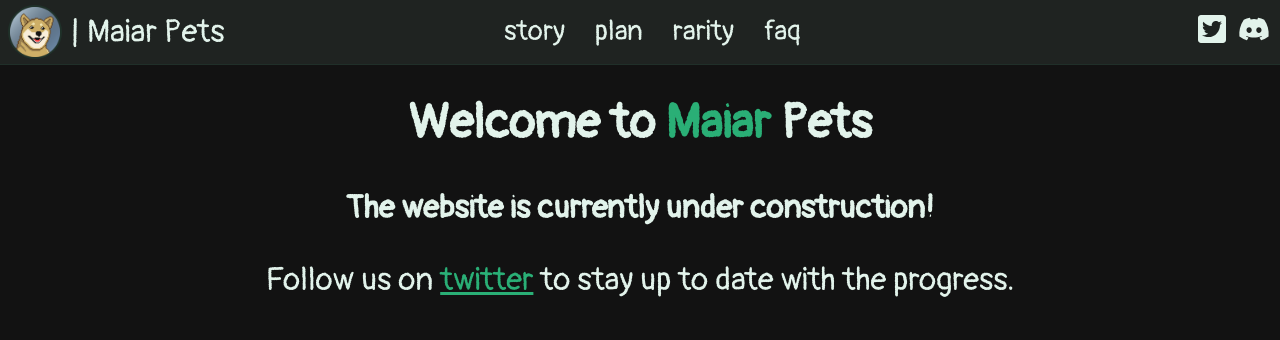
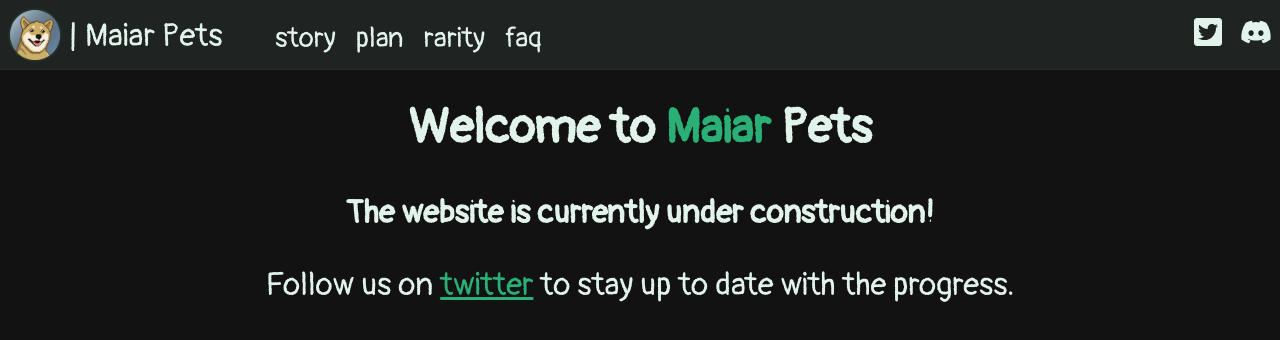
Before and after one commit to theodornitu/nextjs_maiarPets, a Next.js app: page / in a window 1280 px wide. Shown: the top 340 px of the page. Built offline with nearby package versions, Linux system fonts and the light colour scheme.

Commit message:
Kidna finished the dropdown menu for mobile view, it's working now

```diff
--- a/components/Nav.js
+++ b/components/Nav.js
@@ -1,6 +1,3 @@
-// Components import
-import Dropdown from './Dropdown';
-
 // React/Next libs import
 import React, { useState } from 'react';
 import Link from 'next/link'
@@ -20,34 +17,19 @@
 
   return (
     <header>
-      <nav className={click ? navStyles['navActive'] : navStyles['nav']}>
-        <div className={click ? navStyles['containerActive'] : navStyles['container']}>
+      <nav className={navStyles['nav']}>
         {/* Logo */}
-          <a className={navStyles.logo}>
+        <div className={navStyles.logo}>
           <Link href='/' onClick={closeMobileMenu}>
             <Image src="/MaiarPet1.png" alt="MaiarPet #1" width={50} height={50} />
           </Link>
-          </a>
-          <a className={navStyles.pageTitle}>
-            <Link href='/' onClick={closeMobileMenu}>| Maiar Pets</Link>
-          </a>
-          {/* Nav menu */}
-          <ul className={click ? navStyles['menuActive'] : navStyles['menu']}>
-            <li className={navStyles.item}>
-              <Link href='/' onClick={closeMobileMenu}>story</Link>
-            </li>
-            <li className={navStyles.item}>
-              <Link href='/plan' onClick={closeMobileMenu}>plan</Link>
-            </li>
-            <li className={navStyles.item}>
-              <Link href='/rarity' onClick={closeMobileMenu}>rarity</Link>
-            </li>
-            <li className={navStyles.item}>
-                <Link href='/faq' onClick={closeMobileMenu}>faq</Link>
-              </li>
-          </ul>
+        </div>
+        {/* Title */}
+        <div className={navStyles.pageTitle}>
+          <Link href='/' onClick={closeMobileMenu}>| Maiar Pets </Link>
+        </div>
         {/* Socials links */}
-          <a className={navStyles.socials}>
+        <div className={navStyles.socials}>
           <li>
             <Link href='https://twitter.com/maiar_pets'>
               <FaTwitterSquare />
@@ -61,8 +43,22 @@
           <li className={navStyles['menuIcon']} onClick={handleClick}>
             <FaBars />
           </li>
-          </a>
         </div>
+        {/* Nav menu */}
+        <ul className={click ? navStyles['menuActive'] : navStyles['menu']}>
+          <li className={navStyles['item']}>
+            <Link href='/' onClick={closeMobileMenu}>story</Link>
+          </li>
+          <li className={navStyles['item']}>
+            <Link href='/plan' onClick={closeMobileMenu}>plan</Link>
+          </li>
+          <li className={navStyles['item']}>
+            <Link href='/rarity' onClick={closeMobileMenu}>rarity</Link>
+          </li>
+          <li className={navStyles['item']}>
+            <Link href='/faq' onClick={closeMobileMenu}>faq</Link>
+          </li>
+        </ul>
       </nav>
     </header>
   )
--- a/styles/Nav.module.css
+++ b/styles/Nav.module.css
@@ -1,75 +1,25 @@
 /* Navigation ribbon */
 .nav {
-  display: flex;
-  flex-wrap: wrap;
-  align-items: center;
-  justify-content: space-between;
-  padding: 0;
-  margin: 0;
-  top: 0;
-  height: 65px;
+  /* display: flex; */
+  /* justify-content: start; */
+  /* align-items: center; */
+  height: 70px;
   background: #1f2321 ;
   border-bottom: 1px solid #202f29;
-}
-
-.navActive {
-  height: auto;
-  background: #1f2321 ;
-  border-bottom: 1px solid #202f29;
-}
-
-/* Container for logo, menu, socials */
-.container {
-  display: flex;
-  align-items: center;
-  justify-content: space-between;
-  width: 100%;
-  margin-right: auto;
-  margin-left: auto;
-}
-
-/* Menu list with page links */
-.menu {
-  display: grid;
-  grid-template-columns: repeat(4,auto);
-  grid-gap: 10px;
-  margin-left: -5vw;
-  list-style: none;
-  text-align: center;
-  width: auto;
-  justify-content: center;
-  margin-right: 2rem;
-}
-
-/* Navigation pages (individual) */
-.item {
-  display: flex;
-  flex-wrap: wrap;
-  padding-left: 0;
-  list-style: none;
-  margin: 0px 35px 0px -15px;
-  font-size: 1.75rem;
-  font-family: pangolinregular, sans-serif;
-  color: #e2f3eb;
-}
-.item:hover
-{
-  color: #2aaf76;
-  box-shadow: 0px 2px 0px #2aaf76;
-  transition: all 0.3s ease-in-out;
+  z-index: 5;
 }
 
 /* Maiar Pets logo */
 .logo {
   display: flex;
   position: fixed;
-  margin-left: 0.5rem;
-  margin-top:  0.5rem;
-  margin-bottom: 0.5rem;
+  align-items: center;
+  margin: 0.5rem;
   border: 2px solid rgb(42, 175, 118, 10%);
   border-radius: 100%;
   transform: rotateZ(360);
   transition: transform 0.3s;
+  z-index: 5;
 }
 .logo:hover {
   cursor: pointer;
@@ -78,17 +28,17 @@
   transition: all 0.3s;
 }
 
+/* Page title (Maiar Pets text) */
 .pageTitle {
   display: flex;
-  margin-left: 70px;
-  margin-right: auto;
+  position: fixed;
+  margin: 1.25rem;
+  margin-left: 4.25rem;
   justify-content: center;
-  align-items: center;
   color: #e2f3eb;
   font-size: 2rem;
-  white-space: nowrap;
+  z-index: 5;
 }
-
 .pageTitle:hover {
   cursor: pointer;
 }
@@ -96,16 +46,15 @@
 /* Social media links, individual */
 .socials {
   display: flex;
-  margin-left: auto;
-  margin-right: 10px;
-  justify-content: center;
-  align-items: center;
+  justify-content: flex-end;
   color: #e2f3eb;
   font-size: 2rem;
+  z-index: 5;
 }
 .socials li{
-  margin: 0px 0px 0px 10px;
+  margin: 16px 8px;
   list-style: none;
+  z-index: 5;
 }
 .socials li:hover
 {
@@ -118,40 +67,82 @@
   color: #fff;
 }
 
+/* DISPLAY FULL SIZE */
+/* Menu list with page links */
+.menu {
+  display: grid;
+  grid-template-columns: repeat(4,auto);
+  position: fixed;
+  margin-left: 225px;
+  margin-top: -55px;
+  text-align: center;
+  width: auto;
+  z-index: 5;
+}
+
+/* Navigation pages (individual) */
+.item {
+  display: flex;
+  flex-wrap:  wrap;
+  align-items: center;
+  padding: 10px;
+  height: 40px;
+  font-size: 1.75rem;
+  font-family: pangolinregular, sans-serif;
+  color: #e2f3eb;
+  z-index: 5;
+
+}
+.item:hover
+{
+  color: #2aaf76;
+  box-shadow: 0px 2px 0px #2aaf76;
+  transition: all 0.3s ease-in-out;
+}
+
 .menuIcon {
   display: none;
   margin-left: auto;
   margin-right: 10px;
   color: #e2f3eb;
   font-size: 2rem;
+  z-index: 5;
 }
 
 @media screen and (max-width: 750px) {
 
   .menu {
-    display: flex;
-    flex-direction: column;
-    width: 100%;
-    height: 90vh;;
-    position: absolute;
+    background: #1f2321;
+    position: relative;
+
+    opacity: 0;
+    z-index: 1;
+
+    /* margin-top: 0px; */
     top: -100%;
-    opacity: 1;
+
+    transition: all 0.3s ease;
+    margin-left: auto;
   }
+  .menuActive {
+    background: #1f2321;
+    position: relative;
 
-  .menuActive {
-    background: #1f2321 ;
-    top: 0;
     opacity: 1;
     z-index: 1;
+
+    margin-top: 0px;
+    top: 0;
+
+    transition: all 0.3s ease;
   }
 
   .item {
     text-align: center;
-    padding: 2rem;
-    width: 100%;
+    width: 90vw;
     display: table;
+    z-index: 1;
   }
-
   .item:hover {
     color: #2aaf76;
     box-shadow: 0px 2px 0px #2aaf76;
@@ -164,7 +155,6 @@
     font-size: 2rem;
     cursor: pointer;
   }
-
   .menuIcon:hover {
     color: #2aaf76;
     transition: all 0.3s ease-in-out;
```
Lines whose indentation alone changed are shown as unchanged.
